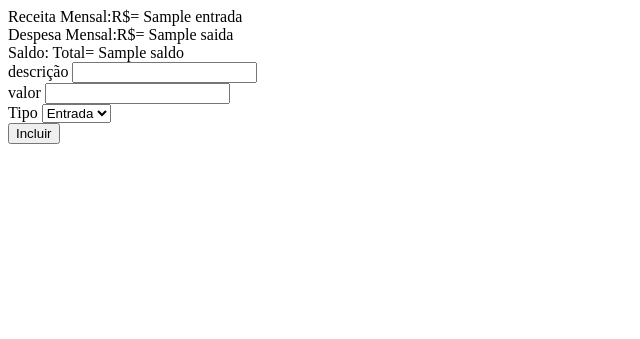
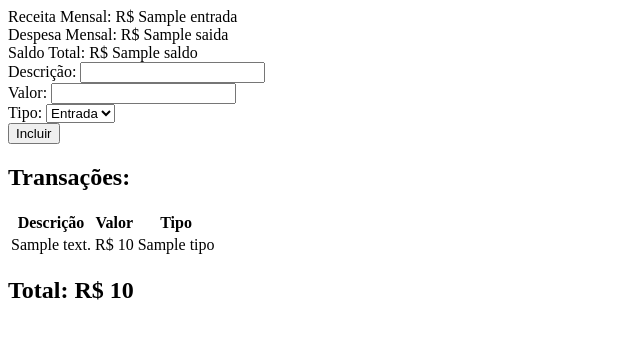
Before and after one commit to GuilhermeKendi/Sistema-Financeiro-UNINTER, a Flask app: template templates/homepage.html in a window 1280 px wide. Shown: the top 339 px of the page, without its empty margins (0-640 px from the left). Run offline with Flask 3, Linux system fonts and the light colour scheme; the template is opened without the code that fills it: most values are stand-ins (such as "Sample title", 1, 10 or a date in 2020).

Commit message:
programa feito sem css

```diff
--- a/templates/homepage.html
+++ b/templates/homepage.html
@@ -3,7 +3,7 @@
   <head>
     <meta charset="UTF-8" />
     <meta name="viewport" content="width=device-width, initial-scale=1.0" />
-    <title>Document</title>
+    <title>Controle Financeiro</title>
     <link
       href="https://unpkg.com/boxicons@2.1.4/css/boxicons.min.css"
       rel="stylesheet"
@@ -13,36 +13,53 @@
     <main>
       <div class="resume">
         <div>
-          Receita Mensal:R$=
+          Receita Mensal: R$
           <span class="incomes">{{entrada}}</span>
         </div>
         <div>
-          Despesa Mensal:R$=
+          Despesa Mensal: R$
           <span class="incomes">{{saida}}</span>
         </div>
         <div>
-          Saldo: Total=
+          Saldo Total: R$
           <span class="incomes">{{saldo}}</span>
         </div>
       </div>
       <form class="newItem" method="post">
         <div class="Div_desc">
-          <label for="desc">descrição</label>
-          <input name="desc" type="text" id="desc" />
+          <label for="desc">Descrição:</label>
+          <input name="desc" type="text" id="desc" required />
         </div>
         <div class="divAmount">
-          <label for="amount">valor</label>
-          <input name="valor" type="text" id="amount" />
+          <label for="amount">Valor:</label>
+          <input name="valor" type="number" id="amount" step="0.01" required />
         </div>
         <div class="divType">
-          <label for="type">Tipo</label>
-          <select id="type" name="Tipo">
-            <option value="Entrada">Entrada</option>
-            <option value="Saida">Saida</option>
+          <label for="type">Tipo:</label>
+          <select id="type" name="Tipo" required>
+            <option value="entrada">Entrada</option>
+            <option value="saida">Saída</option>
           </select>
         </div>
         <button type="submit" id="btnNew">Incluir</button>
-      </div>
+      </form>
+      <h2>Transações:</h2>
+      <table>
+        <tr>
+            <th>Descrição</th>
+            <th>Valor</th>
+            <th>Tipo</th>
+        </tr>
+        {% for transacao in transacoes %}
+        <tr>
+            <td>{{ transacao.descricao }}</td>
+            <td>R$ {{ transacao.valor }}</td>
+            <td>{{ transacao.tipo }}</td>
+        </tr>
+        {% endfor %}
+    </table>
+
+    <h2>Total: R$ {{ total }}</h2>
     </main>
   </body>
 </html>
```
Also changed, not shown: calculo.py (+16 -19 lines), views.py (+16 -6 lines).
